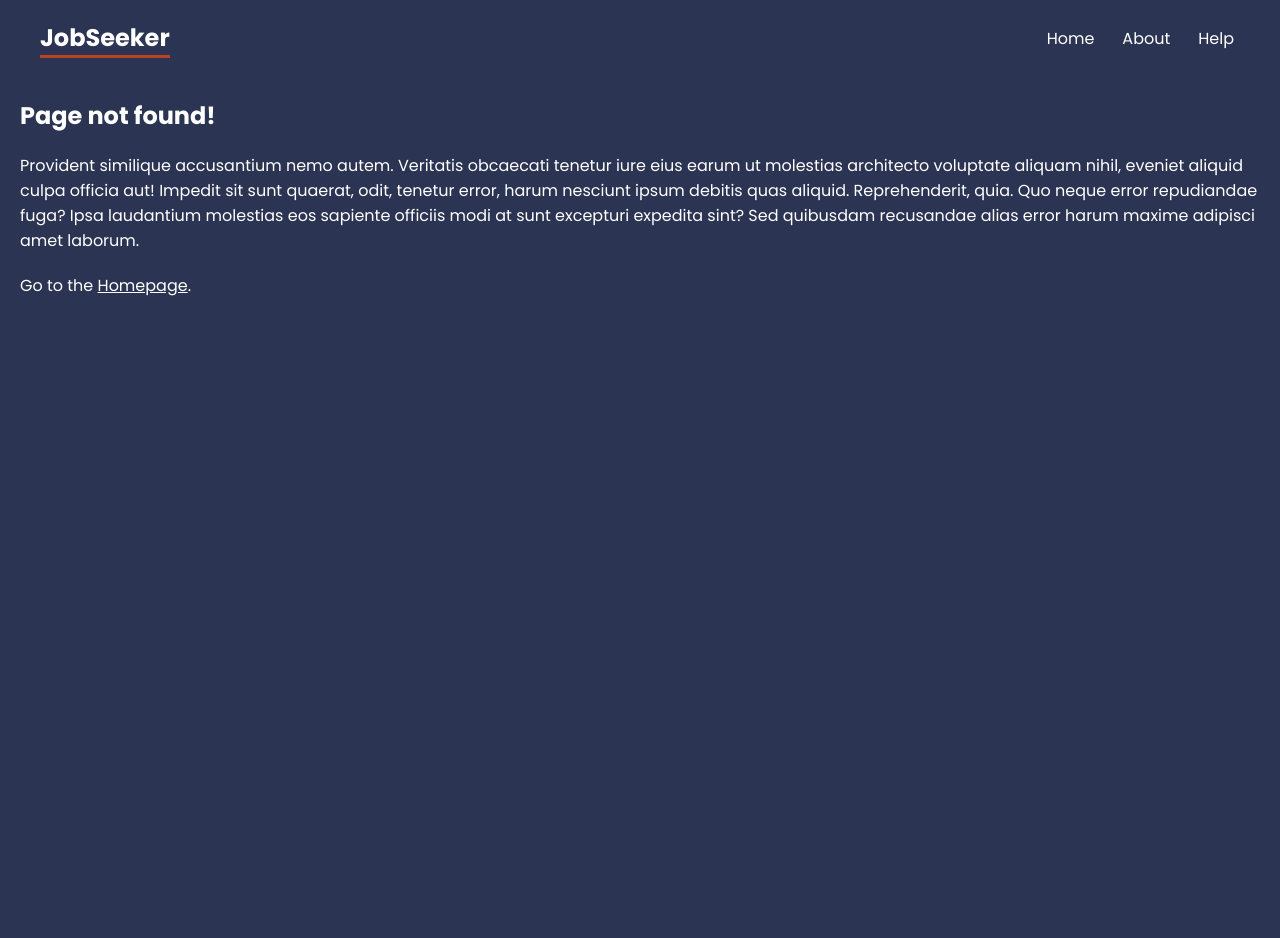
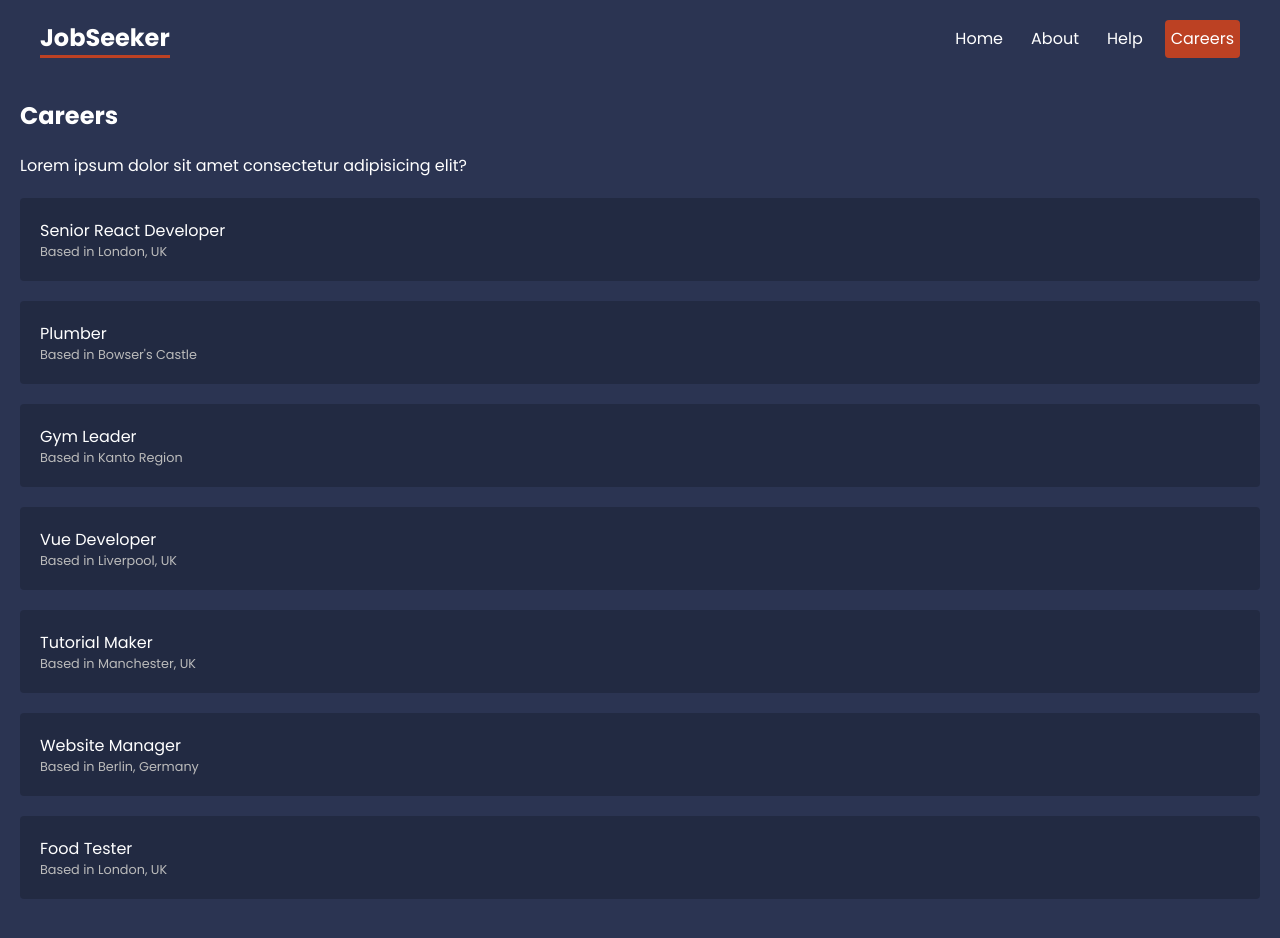
Before and after one commit to Yixin88/job_site, a React (Create React App) app: page /careers in a window 1280 px wide. Shown: the top 938 px of the page. Before the commit the page ends 800 px from the top, so only its background shows below. Built offline with nearby package versions, Linux system fonts and the light colour scheme; data requests are answered from the project's data file.

Commit message:
added careers page with the local api, with added styling. Using react Loader

```diff
--- a/src/App.js
+++ b/src/App.js
@@ -6,10 +6,12 @@
 import Faq from "./pages/help/Faq";
 import Contact from "./pages/help/Contact";
 import NotFound from "./pages/NotFound";
+import Careers, { careersLoader } from "./pages/careers/Careers";
 
 //layouts
 import RootLayout from "./layouts/RootLayout";
 import HelpLayout from "./layouts/HelpLayout";
+import CareerLayout from "./layouts/CareerLayout";
 
 
 
@@ -18,9 +20,14 @@
     <Route path="/" element={<RootLayout />}>
       <Route index element={<Home />}/>
       <Route path="about" element={<About />}/>
+
       <Route path="help" element={<HelpLayout />}>
         <Route path="faq" element={<Faq />}/>
         <Route path="contact" element={<Contact />}/>
+      </Route>
+
+      <Route path="careers" element={<CareerLayout />}>
+        <Route index element={<Careers />} loader={careersLoader}/>
       </Route>
 
       <Route path="*" element={<NotFound />} />
--- a/src/index.css
+++ b/src/index.css
@@ -116,8 +116,27 @@
   align-items: center;
 }
 /* careers list */
+.careers > a {
+  display: block;
+  background: rgba(0,0,0,0.2);
+  padding: 20px;
+  border-radius: 4px;
+  margin: 20px 0;
+  text-decoration: none;
+}
 
+.careers > a:hover p {
+  color: var(--primary);
+}
 
+.careers p {
+  margin: 0;
+}
+
+.careers > a p:last-child {
+  font-size: 0.8em;
+  color: #bbb;
+}
 /* careers details */
 
 
--- /dev/null
+++ b/src/layouts/CareerLayout.js
@@ -0,0 +1,13 @@
+import React from 'react'
+import { Outlet } from 'react-router-dom'
+
+export default function CareerLayout() {
+  return (
+    <div className='careers-layout'>
+        <h2>Careers</h2>
+        <p>Lorem ipsum dolor sit amet consectetur adipisicing elit?</p>
+
+        <Outlet />
+    </div>
+  )
+}
--- a/src/layouts/RootLayout.js
+++ b/src/layouts/RootLayout.js
@@ -9,6 +9,7 @@
                 <NavLink to="/">Home</NavLink>
                 <NavLink to='about'>About</NavLink>
                 <NavLink to="help">Help</NavLink>
+                <NavLink to="careers">Careers</NavLink>
             </nav>
         </header>
 
--- /dev/null
+++ b/src/pages/careers/Careers.js
@@ -0,0 +1,26 @@
+import React from 'react'
+import { Link, useLoaderData } from 'react-router-dom'
+
+export default function Careers() {
+    const careers = useLoaderData();
+
+    return (
+        <div className='careers'>
+            {careers.map(career => (
+                <Link to="/" key={career.id}>
+                    <p>{career.title}</p>
+                    <p>Based in {career.location}</p>
+                </Link>
+            ))}
+        </div>
+    )
+}
+
+
+//loader function
+
+export const careersLoader = async () => {
+    const response = await fetch("http://localhost:4000/careers")
+
+    return response.json()
+}
```
